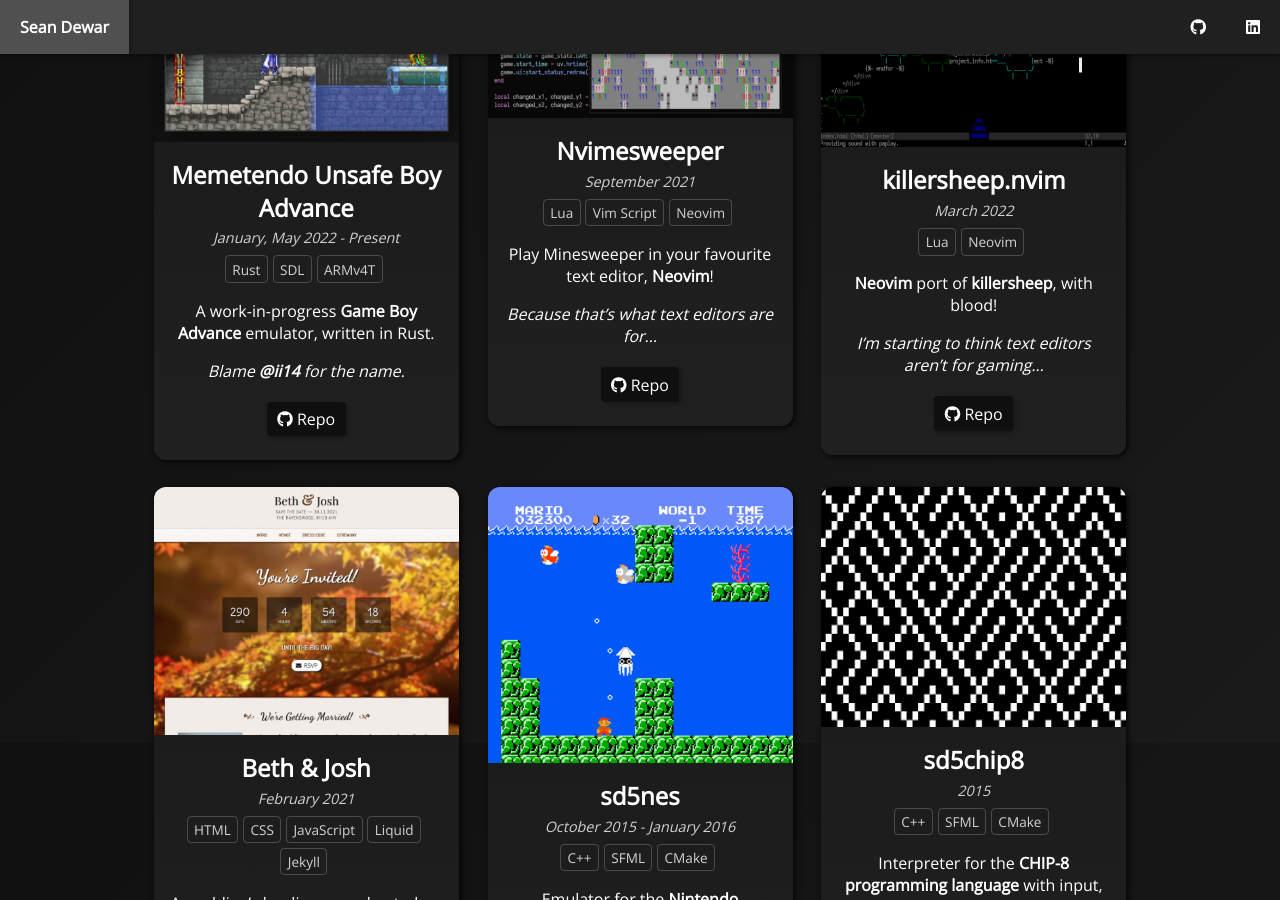
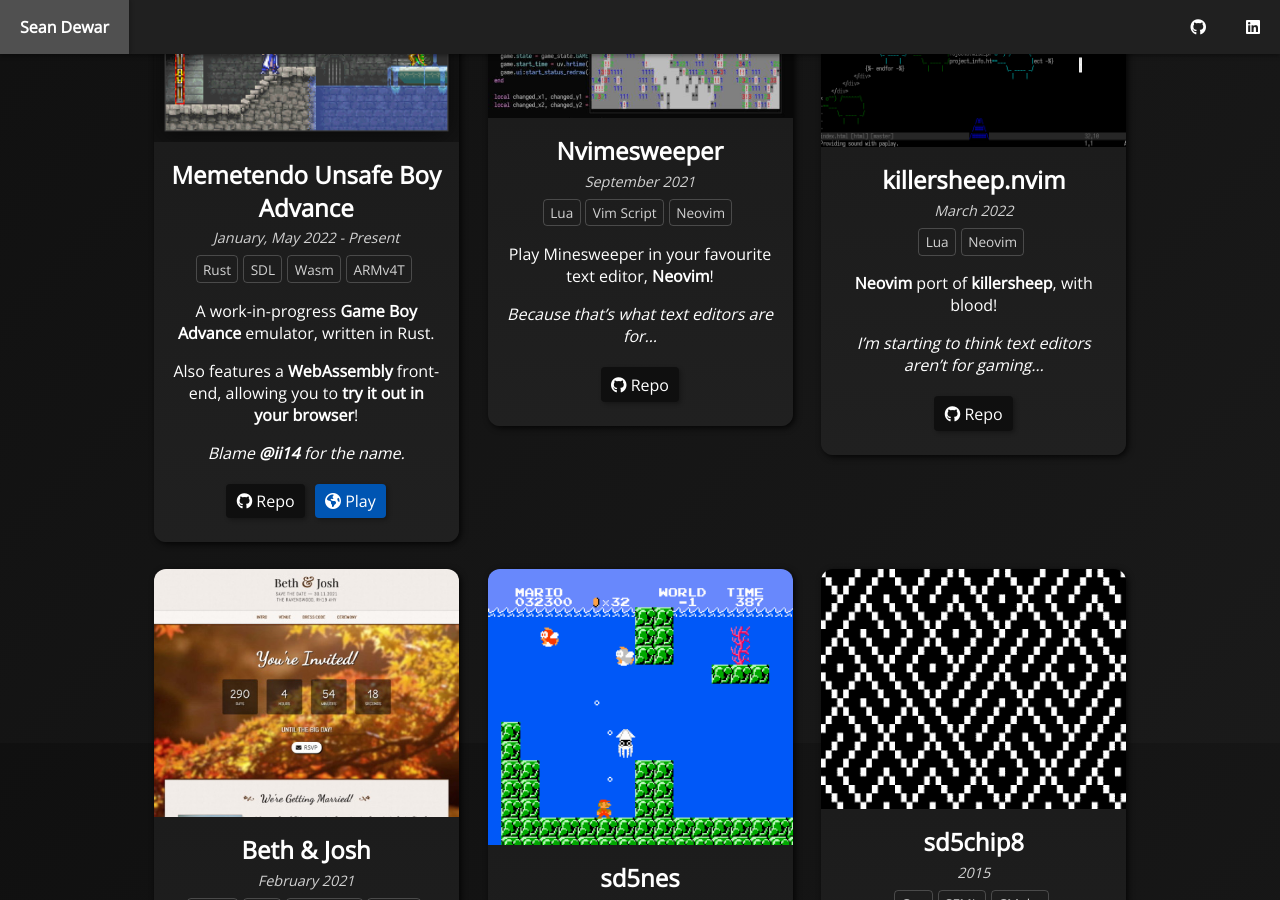
Before and after one commit to seandewar/seandewar.github.io, a Jekyll site: the page built from index.html, in a window 1280 px wide and 900 px high, scrolled down 3379 px. Built offline with Jekyll 4.4.1, drawn with Linux system fonts in a browser that asks for light colours; nearby versions of some CDN libraries.

Commit message:
misc_projects: update memetendo

```diff
--- a/_data/projects/misc_projects.yml
+++ b/_data/projects/misc_projects.yml
@@ -5,15 +5,21 @@
   tags:
     - "Rust"
     - "SDL"
+    - "Wasm"
     - "ARMv4T"
   short_desc: |
     A work-in-progress [Game Boy Advance](https://en.wikipedia.org/wiki/Game_Boy_Advance)
     emulator, written in Rust.
 
+    Also features a [WebAssembly](https://webassembly.org/) front-end, allowing
+    you to [try it out in your browser](https://seandewar.github.io/memetendo-unsafe-boy-advance)!
+
     _Blame [@ii14](https://github.com/ii14) for the name._
   links:
     - url: "https://github.com/seandewar/memetendo-unsafe-boy-advance"
       type: "github"
+    - url: "https://seandewar.github.io/memetendo-unsafe-boy-advance"
+      name: "Play"
 
 - name: "Nvimesweeper"
   img_src: "/img/projects/nvimesweeper.jpg"
```
